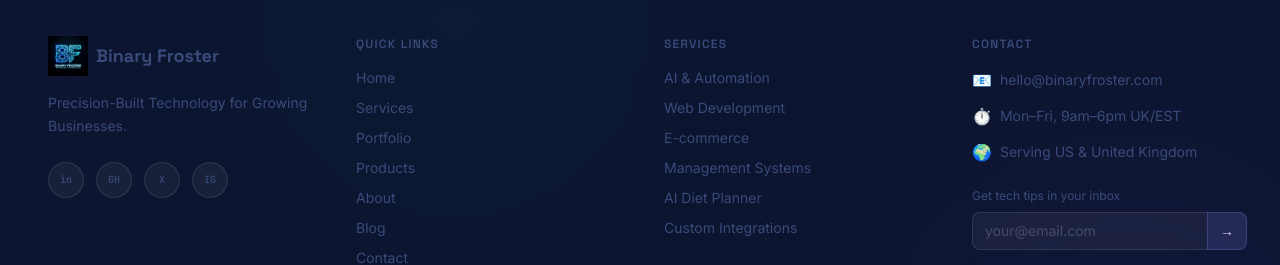
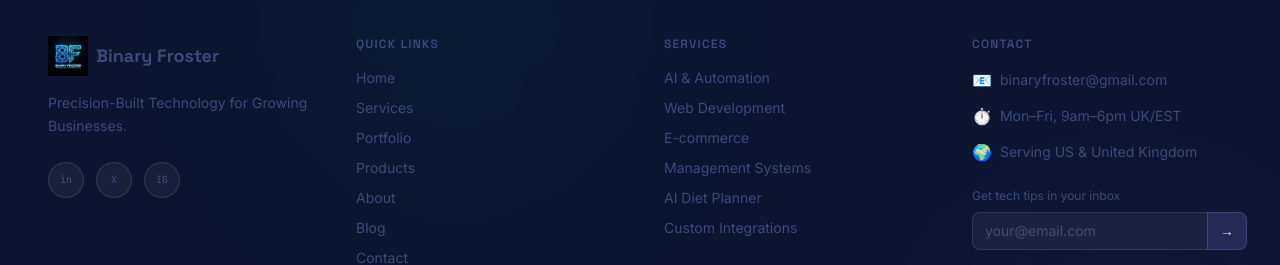
Before and after one commit to binaryfroster/main-web-site, a Next.js app: page / in a window 1280 px wide. Shown: the part 5632-5897 px from the top of the page. Built offline with nearby package versions, Linux system fonts and the light colour scheme.

Commit message:
update: contact information (email to binaryfroster@gmail.com), social media links, and Book a Call functionality

```diff
--- a/src/app/contact/page.tsx
+++ b/src/app/contact/page.tsx
@@ -223,8 +223,8 @@ export default function ContactPage() {
 
             <div className="contact-elem flex flex-col gap-4">
               <InfoCard icon="📧" title="Email">
-                <a href="mailto:hello@binaryfroster.com" className="text-cyan-400 hover:text-cyan-300 transition-colors text-sm break-all">
-                  hello@binaryfroster.com
+                <a href="mailto:binaryfroster@gmail.com" className="text-cyan-400 hover:text-cyan-300 transition-colors text-sm break-all">
+                  binaryfroster@gmail.com
                 </a>
               </InfoCard>
 
@@ -246,7 +246,14 @@ export default function ContactPage() {
                 <p className="text-[var(--text-body)] text-sm mb-4 leading-relaxed">
                   Prefer to talk? Book a free 30-min discovery call — no obligation.
                 </p>
-                <LiquidButton variant="ghost" href="#" className="w-full">
+                <LiquidButton
+                  variant="ghost"
+                  className="w-full"
+                  onClick={(e) => {
+                    e.preventDefault();
+                    alert("We have requested a call and you will be notified within 24 hr of the call via email.");
+                  }}
+                >
                   📞 &nbsp;Book a Call
                 </LiquidButton>
               </GlassCard>
@@ -257,14 +264,14 @@ export default function ContactPage() {
               <p className="text-xs text-[var(--text-muted)] mb-3 uppercase tracking-widest font-medium">Follow Us</p>
               <div className="flex gap-3">
                 {[
-                  { name: "LinkedIn", initial: "in", color: "hover:border-[#0A66C2]/60 hover:text-[#0A66C2]" },
-                  { name: "GitHub", initial: "GH", color: "hover:border-white/40 hover:text-white" },
-                  { name: "Twitter/X", initial: "𝕏", color: "hover:border-white/40 hover:text-white" },
-                  { name: "Instagram", initial: "IG", color: "hover:border-[#E1306C]/60 hover:text-[#E1306C]" },
+                  { name: "LinkedIn", initial: "in", color: "hover:border-[#0A66C2]/60 hover:text-[#0A66C2]", href: "https://www.linkedin.com/in/binary-froster/" },
+                  { name: "GitHub", initial: "GH", color: "hover:border-white/40 hover:text-white", href: "#" },
+                  { name: "Twitter/X", initial: "𝕏", color: "hover:border-white/40 hover:text-white", href: "https://x.com/Binaryfroster" },
+                  { name: "Instagram", initial: "IG", color: "hover:border-[#E1306C]/60 hover:text-[#E1306C]", href: "https://www.instagram.com/binaryfroster/" },
                 ].map((s) => (
                   <a
                     key={s.name}
-                    href="#"
+                    href={s.href}
                     className={`w-10 h-10 rounded-full bg-[var(--glass-bg)] border border-[var(--glass-border)] flex items-center justify-center text-[var(--text-muted)] transition-all text-xs font-semibold font-mono ${s.color}`}
                     aria-label={s.name}
                   >
--- a/src/components/layout/Footer.tsx
+++ b/src/components/layout/Footer.tsx
@@ -38,14 +38,13 @@ export default function Footer() {
             {/* Social icons */}
             <div className="flex gap-3">
               {[
-                { name: "LinkedIn", icon: "in" },
-                { name: "GitHub", icon: "GH" },
-                { name: "Twitter", icon: "X" },
-                { name: "Instagram", icon: "IG" },
+                { name: "LinkedIn", icon: "in", href: "https://www.linkedin.com/in/binary-froster/" },
+                { name: "Twitter", icon: "X", href: "https://x.com/Binaryfroster" },
+                { name: "Instagram", icon: "IG", href: "https://www.instagram.com/binaryfroster/" },
               ].map((s) => (
                 <a
                   key={s.name}
-                  href="#"
+                  href={s.href}
                   title={s.name}
                   className="w-9 h-9 rounded-full bg-white/5 border border-white/10 flex items-center justify-center text-[10px] font-mono text-text-muted hover:text-white hover:bg-white/10 hover:scale-110 hover:rotate-[8deg] transition-all duration-200"
                 >
@@ -87,7 +86,7 @@ export default function Footer() {
             <ul className="space-y-3 mb-6">
               <li className="flex items-center gap-2 text-sm">
                 <span className="text-base">📧</span>
-                <a href="mailto:hello@binaryfroster.com" className="hover:text-cyan-400 transition-colors">hello@binaryfroster.com</a>
+                <a href="mailto:binaryfroster@gmail.com" className="hover:text-cyan-400 transition-colors">binaryfroster@gmail.com</a>
               </li>
               <li className="flex items-center gap-2 text-sm">
                 <span className="text-base">⏱️</span>
```
